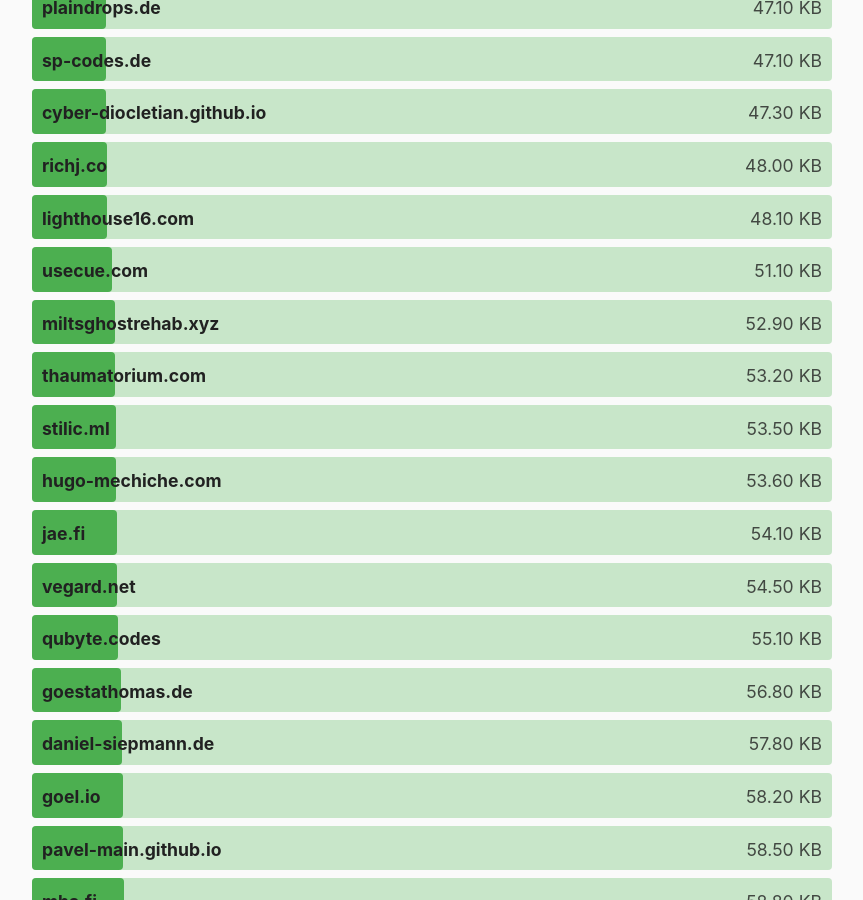
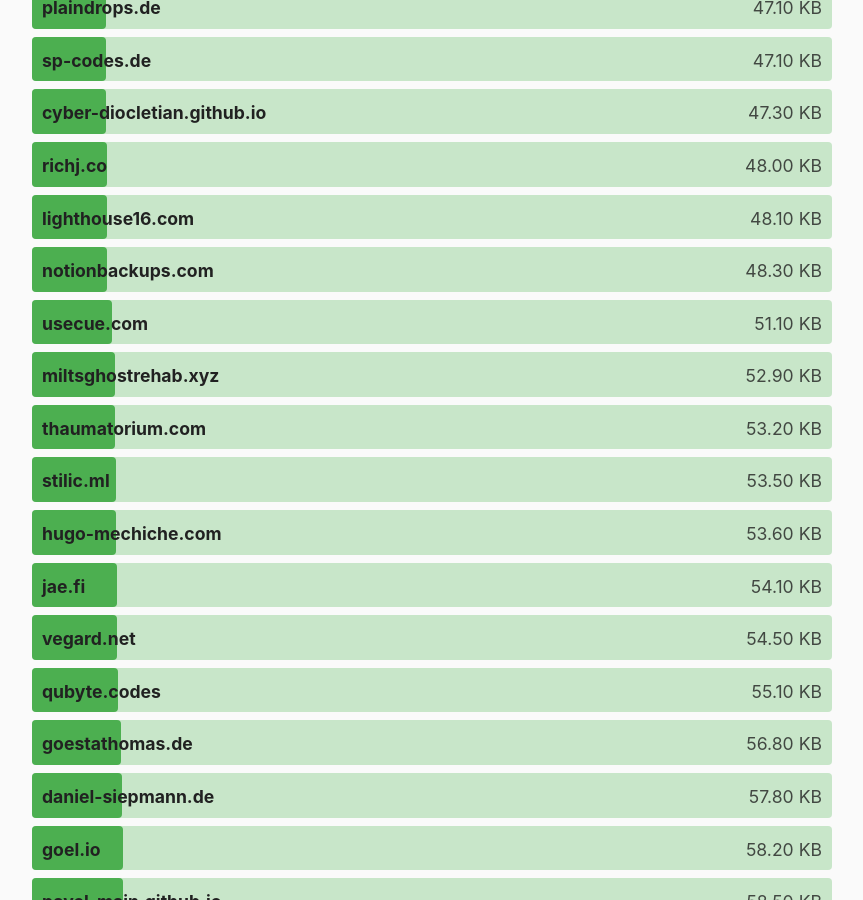
Before and after one commit to kevquirk/512kb.club, a Jekyll site: the page built from index.md, in a window 1280 px wide and 900 px high, scrolled down 10319 px. Shown: the whole window, without its empty margins (208-1071 px from the left). Built offline with Jekyll 4.4.1, drawn with Linux system fonts in a browser that asks for light colours.

Commit message:
Add notionbackups.com

```diff
--- a/_data/sites.yml
+++ b/_data/sites.yml
@@ -1368,6 +1368,11 @@
   size: 8.2
   last_checked: 2021-12-23
 
+- domain: notionbackups.com
+  url: https://notionbackups.com
+  size: 48.3
+  last_checked: 2022-03-21
+
 - domain: notusknot.com
   url: https://notusknot.com/
   size: 3.5
```
